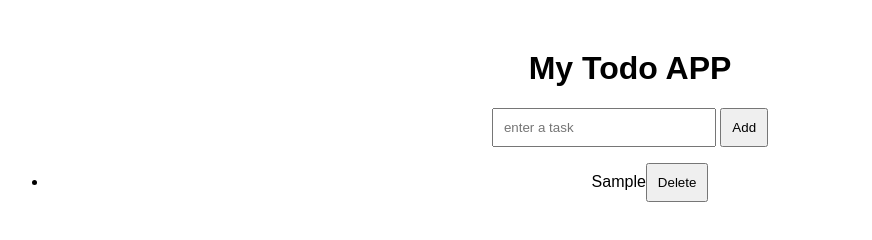
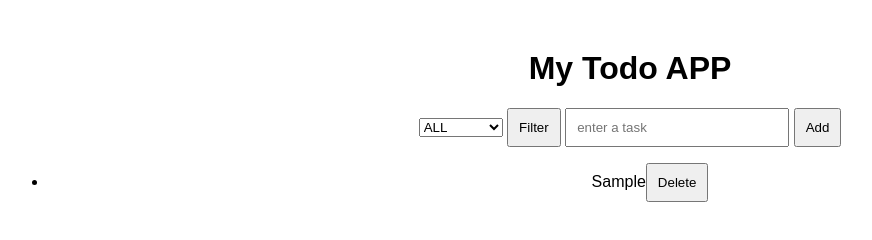
Before and after one commit to be-water22/TODO, a plain HTML site: page index.html in a window 1280 px wide. Both pictures are taken after typing "Sample" into the empty fields and a click on the button "Add". Shown: the whole page, without its empty margins (10-882 px from the left). Drawn offline with Linux system fonts and the light colour scheme.

Commit message:
added filters

```diff
--- a/index.html
+++ b/index.html
@@ -7,7 +7,13 @@
 <body>
 
     <h1>My Todo APP</h1>
-
+    <!-- <input id="filterTasks" placeholder="what to choose" /> -->
+    <select id="filterTasks">
+        <option value="all">ALL</option>
+        <option value="done">completed</option>
+        <option value="pending">pending</option>
+    </select>
+    <button onclick="filter()">Filter</button>
     <input id="taskInput" placeholder="enter a task" />
     <button onclick="addTask()">Add</button>
 
--- a/script.js
+++ b/script.js
@@ -1,3 +1,4 @@
+let currentFilter = "all";
 let tasks = JSON.parse(localStorage.getItem("tasks")) || [];
 /*
 localStorage = browser storage (small database)
@@ -33,6 +34,9 @@ function renderTasks() {
     loop over each task , task = current task object
     index = position (0, 1, 2, ...)
     */
+        if((task.done && currentFilter=="pending") || (!task.done && currentFilter=="done")) {
+            return;
+        }
         let li = document.createElement("li");
         /* creates <li> element */
         li.innerText = task.text; /* sets text inside <li> */
@@ -61,16 +65,35 @@ function renderTasks() {
         /* add <li> to <ul> */
     });
 }
+function filter() {
+    let filtered = document.getElementById("filterTasks").value; /* why .value is used */
+    currentFilter = filtered || "all";
+    renderTasks();
+}
 
 function addTask() {
     let input = document.getElementById("taskInput");
 
+    if(input.value.trim()==="") {
+        alert("Tasks is invalid");
+        renderTasks();
+        return;
+    }
     tasks.push({
+        /* defining that task has two properties : text and done */
         text: input.value,
-        done:false
+        done: false
     });
 
     saveTasks();
+    currentFilter = "all";
     renderTasks();
-    input.value = "";
+    input.value = ""; /* why this is made empty --> this clears the input box after clicking the button */
 }
+
+/*
+    add edit task
+    add filters -> done
+    add deadline
+    add dark Mode
+*/
```
